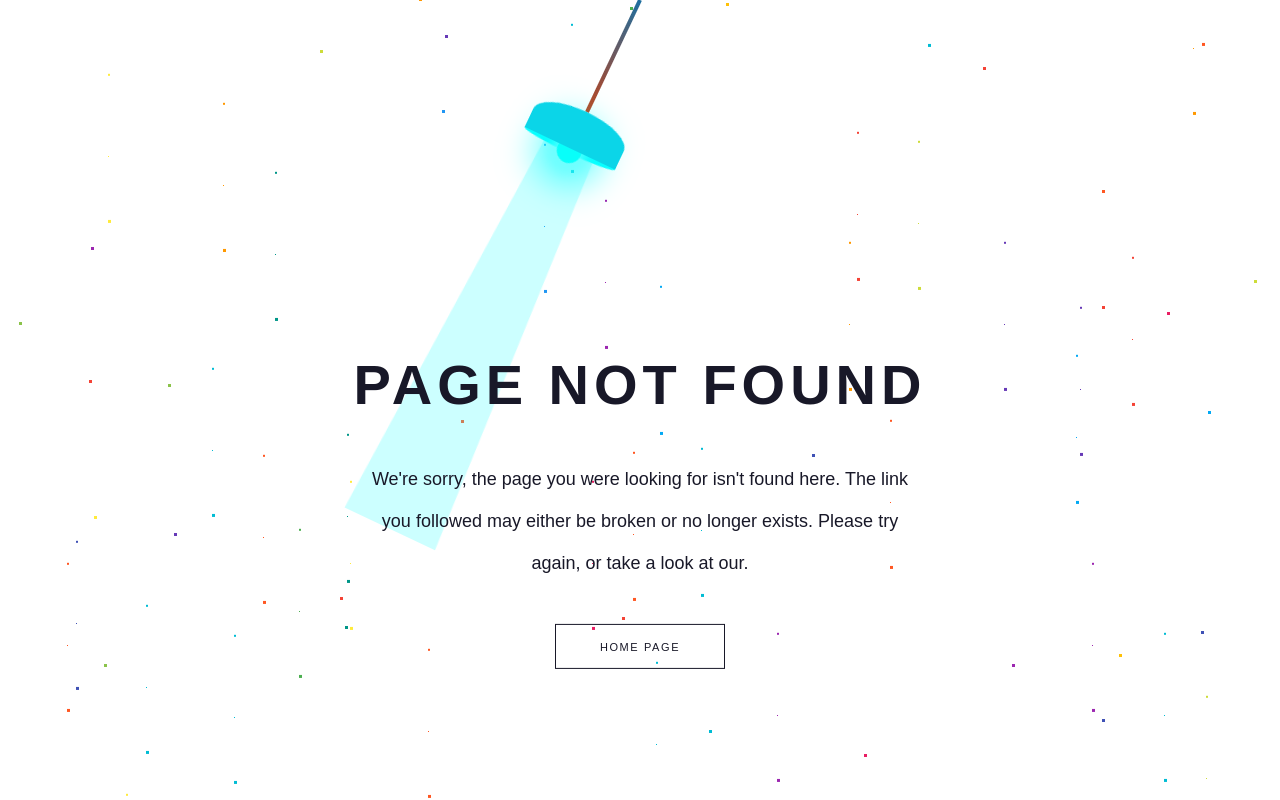
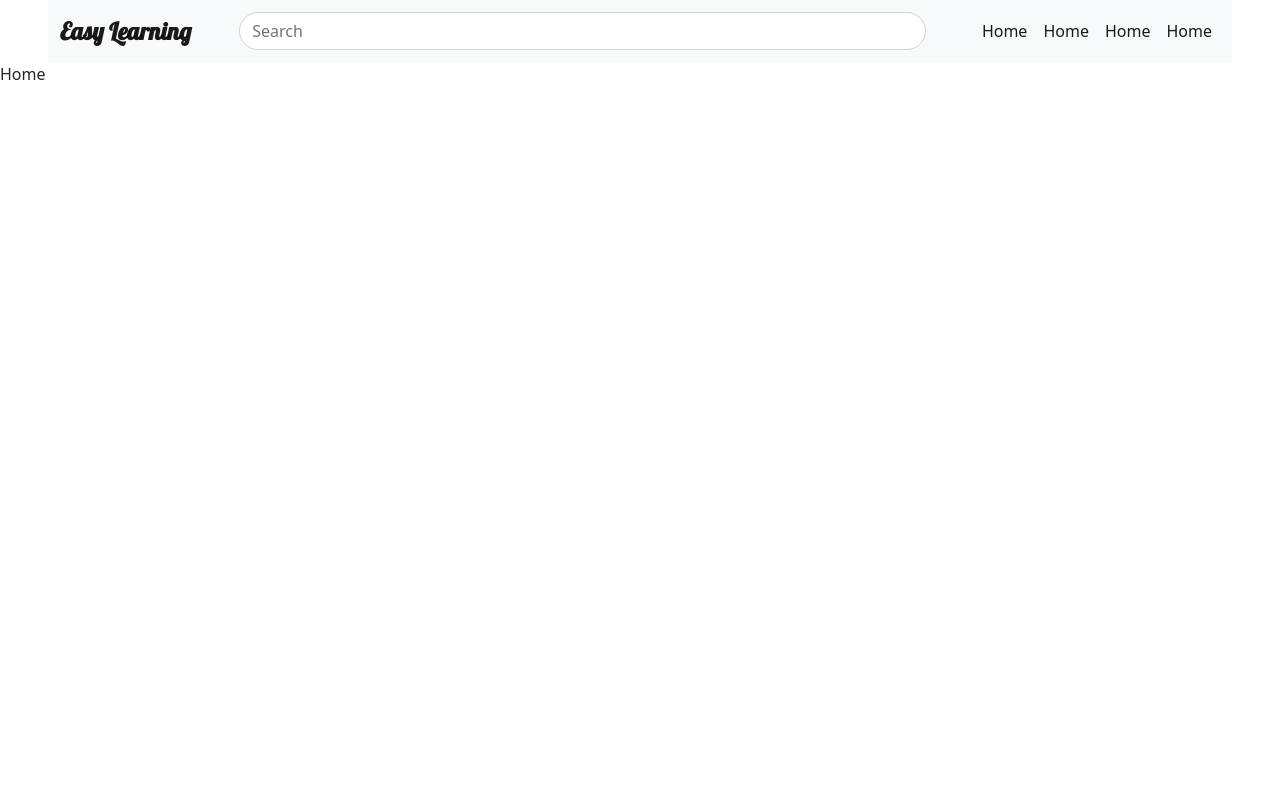
Before and after one commit to bhupendrasambare/course-management-react-spring-boot, a React (Create React App) app in the folder frontend/: page / in a window 1280 px wide. Before the commit this address had no page. Built offline with nearby package versions, Linux system fonts and the light colour scheme.

Commit message:
Admin Login axios

```diff
--- a/frontend/package.json
+++ b/frontend/package.json
@@ -7,6 +7,7 @@
     "@testing-library/jest-dom": "^5.14.1",
     "@testing-library/react": "^13.0.0",
     "@testing-library/user-event": "^13.2.1",
+    "axios": "^0.27.2",
     "bootstrap": "^5.1.3",
     "font-awesome": "^4.7.0",
     "fontawesome": "^5.6.3",
@@ -18,6 +19,7 @@
     "react-router": "^6.3.0",
     "react-router-dom": "^6.3.0",
     "react-scripts": "5.0.1",
+    "react-toastify": "^9.0.8",
     "redux": "^4.2.0",
     "web-vitals": "^2.1.0"
   },
--- /dev/null
+++ b/frontend/src/Admin/css/Login.css
@@ -0,0 +1,17 @@
+
+
+  .profile-image-pic{
+    height: 200px;
+    width: 200px;
+    object-fit: cover;
+  }
+
+
+
+  .cardbody-color{
+    background-color: #ebf2fa;
+  }
+
+  a{
+    text-decoration: none;
+  }
--- a/frontend/src/App.js
+++ b/frontend/src/App.js
@@ -9,10 +9,10 @@ function App() {
         <>
             <BrowserRouter>
               <Routes>
-                    <Route path="/local" element={<Local/>}/>
-                    <Route path="/user" element={<User/>} />
-                    <Route path="/admin" element={<Admin/>} />
-                    <Route path="/mentor" element={<Mentor/>} />
+                    <Route path="/*" element={<Local/>}/>
+                    <Route path="/user/*" element={<User/>} />
+                    <Route path="/admin/*" element={<Admin/>} />
+                    <Route path="/mentor/*" element={<Mentor/>} />
                     <Route path="*" element={<PageNotFound/>} />
               </Routes>
             </BrowserRouter>
--- a/frontend/src/Local/Local.js
+++ b/frontend/src/Local/Local.js
@@ -1,15 +1,15 @@
 import React from 'react'
 import {  Route, Routes } from "react-router-dom";
+import PageNotFound from '../OffPage/PageNotFound';
 import Navbar from "./components/Navbar"
 import Home from "./pages/Home"
 
 function Local() {
 return (
     <>
-        <Navbar/>
-
             <Routes>
-                <Route path="/" element={<Home/>}/>
+                <Route path="/" element={<><Navbar/><Home/></>}/>
+            <Route path="*" element={<PageNotFound/>} />
             </Routes>
     </>
 
--- a/frontend/src/OffPage/PageNotFound.css
+++ b/frontend/src/OffPage/PageNotFound.css
@@ -13,10 +13,9 @@
 
 html, body {
   height: 100%;
-  overflow: hidden;
 }
 
-body {
+page-not-found-body {
   padding: 0;
   margin: 0;
   background: #181828;
@@ -37,27 +36,19 @@ a {
   color: #000;
 }
 
-input, select, button, textarea {
-  margin: 0;
-  font-size: 100%;
-}
-
 html, div, span, applet, object, iframe, h1, h2, h3, h4, h5, h6, p, blockquote, pre,
 a, abbr, acronym, address, big, cite, code, del, dfn, em, font, img, ins, kbd, q, s, samp,
 small, strike, strong, sub, sup, tt, var, b, u, i, center, dl, dt, dd, ol, ul, li,
 fieldset, form, label, legend, table, caption, tbody, tfoot, thead, tr, th, td, input {
   border: 0;
   outline: 0;
-  font-size: 100%;
-  vertical-align: baseline;
-  background: transparent;
 }
 
 
-.top-header:before {
+.page-not-found-top-header:before {
     background-image: url(https://1.bp.blogspot.com/-gxsOcYWghHA/Xp_izTh4sFI/AAAAAAAAU8s/y637Fwg99qAuzW9na_NT_uApny8Vce95gCEwYBhgL/s1600/header-footer-gradient-bg.png);
 }
-.top-header:before {
+.page-not-found-top-header:before {
     content: '';
     display: block;
     width: 100%;
@@ -71,7 +62,7 @@ fieldset, form, label, legend, table, caption, tbody, tfoot, thead, tr, th, td,
 }
 
 
-.starsec{
+.page-not-found-starsec{
   content: " ";
     position: absolute;
     width: 3px;
@@ -81,7 +72,7 @@ fieldset, form, label, legend, table, caption, tbody, tfoot, thead, tr, th, td,
   animation: animStar 150s linear infinite;
 }
 
-.starthird
+.page-not-found-starthird
 {
   content: " ";
     position: absolute;
@@ -92,7 +83,7 @@ fieldset, form, label, legend, table, caption, tbody, tfoot, thead, tr, th, td,
   animation: animStar 10s linear infinite;
 }
 
-.starfourth
+.page-not-found-starfourth
 {
   content: " ";
     position: absolute;
@@ -103,7 +94,7 @@ fieldset, form, label, legend, table, caption, tbody, tfoot, thead, tr, th, td,
   animation: animStar 50s linear infinite;
 }
 
-.starfifth
+.page-not-found-starfifth
 {
   content: " ";
     position: absolute;
@@ -139,18 +130,18 @@ button {
   outline: 0;
 }
 
-.clearfix:before, .clearfix:after {
+.page-not-found-clearfix:before, .page-not-found-clearfix:after {
   content: "\0020";
   display: block;
   height: 0;
   visibility: hidden;
 }
 
-.clearfix:after {
+.page-not-found-clearfix:after {
   clear: both;
 }
 
-.clearfix {
+.page-not-found-clearfix {
   zoom: 1;
 }
 
@@ -161,7 +152,7 @@ button {
 			/* 2. CONTENT */
 /***********************************/
 /* 2.1. Section error */
-.error {
+.page-not-found-error {
   min-height: 100vh;
   position: relative;
   padding: 240px 0;
@@ -172,7 +163,7 @@ button {
   margin-top: 70px;
 }
 
-.error__overlay {
+.page-not-found-error__overlay {
   position: absolute;
   top: 0;
   left: 0;
@@ -181,7 +172,7 @@ button {
   overflow: hidden;
 }
 
-.error__content {
+.page-not-found-error__content {
   position: absolute;
   top: 50%;
   left: 50%;
@@ -190,12 +181,12 @@ button {
           transform: translate(-50%, -50%);
 }
 
-.error__message {
+.page-not-found-error__message {
   text-align: center;
   color: #181828;
 }
 
-.message__title {
+.page-not-found-message__title {
   font-family: 'Montserrat', sans-serif;
   font-weight: 900;
   text-transform: uppercase;
@@ -206,7 +197,7 @@ button {
   margin: 0 auto;
 }
 
-.message__text {
+.page-not-found-message__text {
   font-family: 'Montserrat', sans-serif;
   line-height: 42px;
   font-size: 18px;
@@ -215,13 +206,13 @@ button {
   margin: auto;
 }
 
-.error__nav {
+.page-not-found-error__nav {
   max-width: 600px;
   margin: 40px auto 0;
   text-align: center;
 }
 
-.e-nav__form {
+.page-not-found-e-nav__form {
   position: relative;
   height: 45px;
   overflow: hidden;
@@ -233,7 +224,7 @@ button {
   padding-right: 46px;
 }
 
-.e-nav__icon {
+.page-not-found-e-nav__icon {
   position: absolute;
   right: 15px;
   top: 50%;
@@ -244,7 +235,7 @@ button {
   transition: color .25s ease;
 }
 
-.e-nav__link {
+.page-not-found-e-nav__link {
   height: 45px;
   line-height: 45px;
   width: 170px;
@@ -262,7 +253,7 @@ button {
   overflow: hidden;
 }
 
-.e-nav__link:before {
+.page-not-found-e-nav__link:before {
   content: '';
   height: 200px;
   background: #212121;
@@ -276,33 +267,33 @@ button {
           transform: rotate(50deg);
 }
 
-.e-nav__link:after {
+.page-not-found-e-nav__link:after {
   -webkit-transition: all .3s;
   transition: all .3s;
   z-index: 999;
   position: relative;
 }
 
-.e-nav__link:after {
+.page-not-found-e-nav__link:after {
   content: "Home Page";
 }
 
-.e-nav__link:hover:before {
+.page-not-found-e-nav__link:hover:before {
   top: -60px;
   right: -50px;
 }
 
-.e-nav__link:hover {
+.page-not-found-e-nav__link:hover {
   color: #fff;
 }
 
-.e-nav__link:nth-child(2):hover:after {
+.page-not-found-e-nav__link:nth-child(2):hover:after {
   color: #fff;
 }
-/* 2.1. END Section Error */
+/* 2.page-not-found-1.page-not-found- END Section Error */
 
-/* 2.2. Social style */
-.error__social {
+/* 2.page-not-found-2.page-not-found- Social style */
+.page-not-found-error__social {
   position: absolute;
   top: 50%;
   -webkit-transform: translateY(-50%);
@@ -311,34 +302,34 @@ button {
   z-index: 10;
 }
 
-.e-social__list {
+.page-not-found-e-social__list {
   margin: 0;
   padding: 0;
   list-style-type: none;
 }
 
-.e-social__icon {
+.page-not-found-e-social__icon {
   padding-bottom: 30px;
 }
 
-.e-social__icon:last-child {
+.page-not-found-e-social__icon:last-child {
   padding-bottom: 0;
 }
 
-.e-social__link {
+.page-not-found-e-social__link {
   color: #fff;
   -webkit-transition: all .25s ease;
   transition: all .25s ease;
   display: block;
 }
 
-.e-social__link:hover {
+.page-not-found-e-social__link:hover {
   opacity: .7;
 }
 /* 2.2. END Social style */
 
 /* 2.3. Lamp */
-.lamp {
+.page-not-found-lamp {
   position: absolute;
   left: 0px;
   right: 0px;
@@ -365,13 +356,13 @@ button {
   }
 }
 
-.cable {
+.page-not-found-cable {
   width: 8px;
     height: 248px;
     background-image: linear-gradient(rgb(32 148 218 / 70%), rgb(193 65 25)), linear-gradient(rgba(0,0,0,0.7), rgba(0,0,0,0.7)), linear-gradient(rgba(0,0,0,0.7), rgba(0,0,0,0.7));
 }
 
-.cover {
+.page-not-found-cover {
   width: 200px;
   height: 80px;
   background: #0bd5e8;
@@ -381,7 +372,7 @@ button {
   z-index: 200;
 }
 
-.in-cover {
+.page-not-found-in-cover {
   width: 100%;
   max-width: 200px;
   height: 20px;
@@ -394,7 +385,7 @@ button {
   bottom: -9px;
   z-index: 100;
 }
-.in-cover .bulb {
+.page-not-found-in-cover .page-not-found-bulb {
      width: 50px;
     height: 50px;
     background-color: #08fffa;
@@ -409,7 +400,7 @@ button {
 }
 
 
-.light {
+.page-not-found-light {
       width: 200px;
     height: 0px;
     border-bottom: 900px solid rgb(44 255 255 / 24%);
@@ -423,46 +414,46 @@ button {
     z-index: 1;
     border-radius: 90px 90px 0px 0px;
 }
-/* 2.3. END Lamp */
+/* 2.page-not-found-3.page-not-found- END Lamp */
 /***********************************
-			/* 2. END CONTENT */
+			/* 2.page-not-found- END CONTENT */
 /***********************************/
 
 /***********************************
-			/* 3. RESPONSIVE */
+			/* 3.page-not-found- RESPONSIVE */
 /***********************************/
-.error {
+.page-not-found-error {
   overflow: hidden;
   max-height: 100vh;
 }
 @media (max-width: 1400px) {
-  .lamp {
+  .page-not-found-lamp {
     zoom: .5;
   }
-  .error__content {
+  .page-not-found-error__content {
     top: 55%;
   }
-  .message__title {
+  .page-not-found-message__title {
     font-size: 3.5rem;
   }
 }
 @media (max-width: 900px) {
 
-  .message__title {
+  .page-not-found-message__title {
     font-size: 34px;
 
   }
-  .error__content {
+  .page-not-found-error__content {
     top: 55%;
   }
   }
 @media (max-width: 950px) {
-  .lamp__wrap {
+  .page-not-found-lamp__wrap {
     max-height: 100vh;
     overflow: hidden;
     max-width: 100vw;
   }
-  .error__social {
+  .page-not-found-error__social {
     bottom: 30px;
     top: auto;
     transform: none;
@@ -470,14 +461,14 @@ button {
     position: fixed;
     left: 0;
   }
-  .e-social__icon {
+  .page-not-found-e-social__icon {
     display: inline-block;
     padding-right: 30px;
   }
-  .e-social__icon:last-child {
+  .page-not-found-e-social__icon:last-child {
     padding-right: 0;
   }
-  .e-social__icon {
+  .page-not-found-e-social__icon {
     padding-bottom: 0;
   }
 }
@@ -485,47 +476,47 @@ button {
   body, html, {
     max-height: 100vh;
   }
-   .error__content {
+   .page-not-found-error__content {
     position: static;
     margin: 0 auto;
     transform: none;
     padding-top: 300px;
   }
-  .error {
+  .page-not-found-error {
     padding-top: 0;
     padding-bottom: 100px;
     height: 100vh;
   }
   }
 @media (max-width: 650px) {
-  .message__title {
+  .page-not-found-message__title {
     font-size: 36px;
     padding-bottom: 20px;
   }
-  .message__text {
+  .page-not-found-message__text {
     font-size: 16px;
     line-height: 2;
     padding-right: 20px;
     padding-left: 20px;
   }
-  .lamp {
+  .page-not-found-lamp {
     zoom: .6;
   }
-  .error__content {
+  .page-not-found-error__content {
     padding-top: 180px;
   }
   }
 @media (max-width: 480px) {
 
-  .message__title {
+  .page-not-found-message__title {
     font-size: 30px;
   }
-  .message__text {
+  .page-not-found-message__text {
     padding-left: 10px;
     padding-right: 10px;
     font-size: 15px;
   }
-  .error__nav {
+  .page-not-found-error__nav {
     margin-top: 20px;
   }
 }
--- a/frontend/src/OffPage/PageNotFound.js
+++ b/frontend/src/OffPage/PageNotFound.js
@@ -5,31 +5,31 @@ import "./PageNotFound.css"
 function PageNotFound() {
   return (
     <>
-          <div>
-            <div class="starsec"></div>
-            <div class="starthird"></div>
-            <div class="starfourth"></div>
-            <div class="starfifth"></div>
+          <div className='page-not-found-body'>
+            <div className="page-not-found-starsec"></div>
+            <div className="page-not-found-starthird"></div>
+            <div className="page-not-found-starfourth"></div>
+            <div className="page-not-found-starfifth"></div>
           </div>
 
-          <div class="lamp__wrap">
-            <div class="lamp">
-              <div class="cable"></div>
-              <div class="cover"></div>
-              <div class="in-cover">
-                <div class="bulb"></div>
+          <div className="page-not-found-lamp__wrap">
+            <div className="page-not-found-lamp">
+              <div className="page-not-found-cable"></div>
+              <div className="page-not-found-cover"></div>
+              <div className="page-not-found-in-cover">
+                <div className="page-not-found-bulb"></div>
               </div>
-              <div class="light"></div>
+              <div className="page-not-found-light"></div>
             </div>
           </div>
-          <section class="error">
-            <div class="error__content">
-              <div class="error__message message">
-                <h1 class="message__title">Page Not Found</h1>
-                <p class="message__text">We're sorry, the page you were looking for isn't found here. The link you followed may either be broken or no longer exists. Please try again, or take a look at our.</p>
+          <section className="page-not-found-error">
+            <div className="page-not-found-error__content">
+              <div className="page-not-found-error__message message">
+                <h1 className="page-not-found-message__title">Page Not Found</h1>
+                <p className="page-not-found-message__text">We're sorry, the page you were looking for isn't found here. The link you followed may either be broken or no longer exists. Please try again, or take a look at our.</p>
               </div>
-              <div class="error__nav e-nav">
-                <a href="/" class="e-nav__link"></a>
+              <div className="page-not-found-error__nav e-nav">
+                <a href="/" className="page-not-found-e-nav__link"></a>
               </div>
             </div>
 
--- a/frontend/src/index.js
+++ b/frontend/src/index.js
@@ -3,6 +3,8 @@ import ReactDOM from 'react-dom/client';
 import App from './App';
 
 import "./Index.css"
+
+import 'react-toastify/dist/ReactToastify.css';
 
 import 'jquery/dist/jquery.min.js'
 
```
Also changed, not shown: frontend/src/Admin/Admin.js (+9 -1 lines), frontend/src/Admin/pages/Login.js (added, +138 -0 lines), frontend/src/Mentor/Mentor.js (+8 -1 lines), 1 other file (tests, documents, lock files or other folders).
